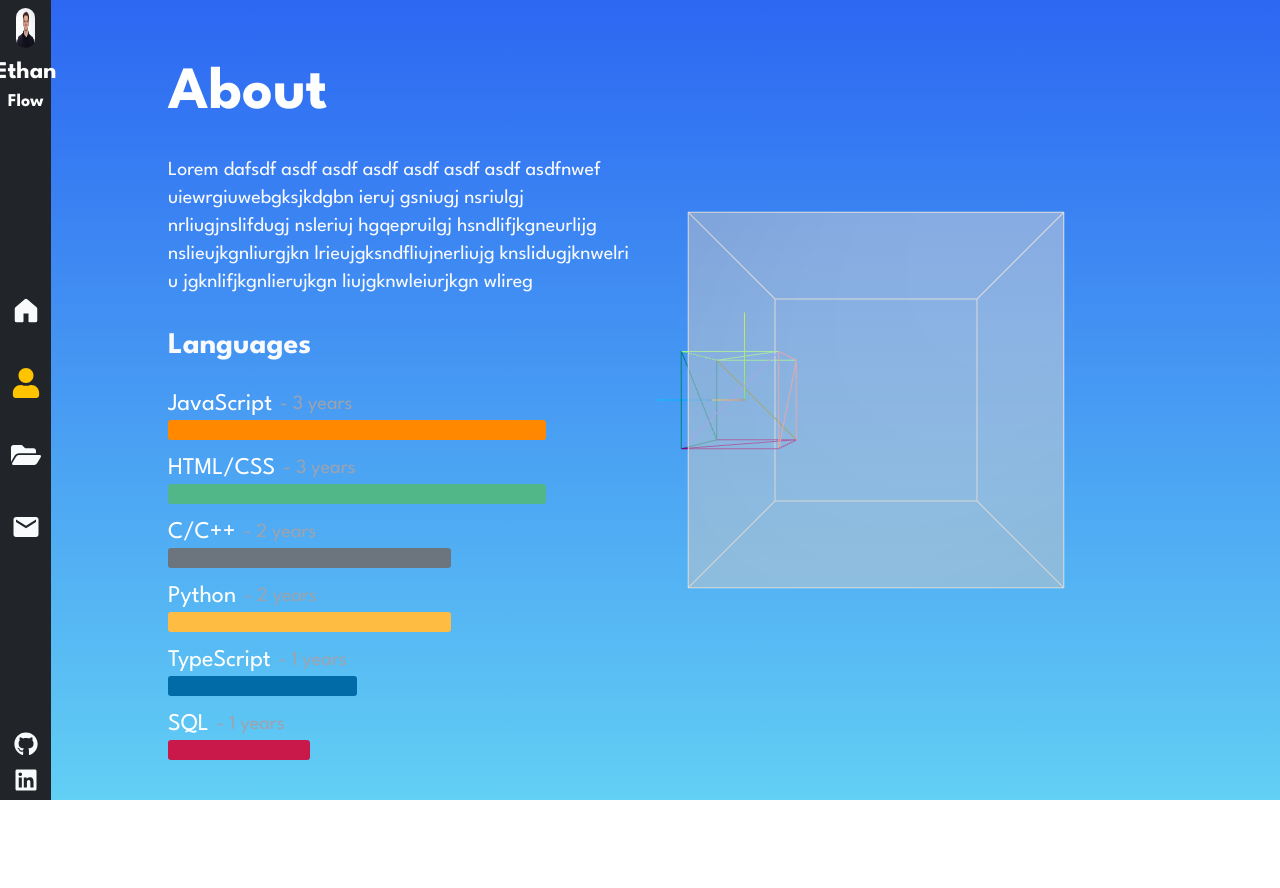
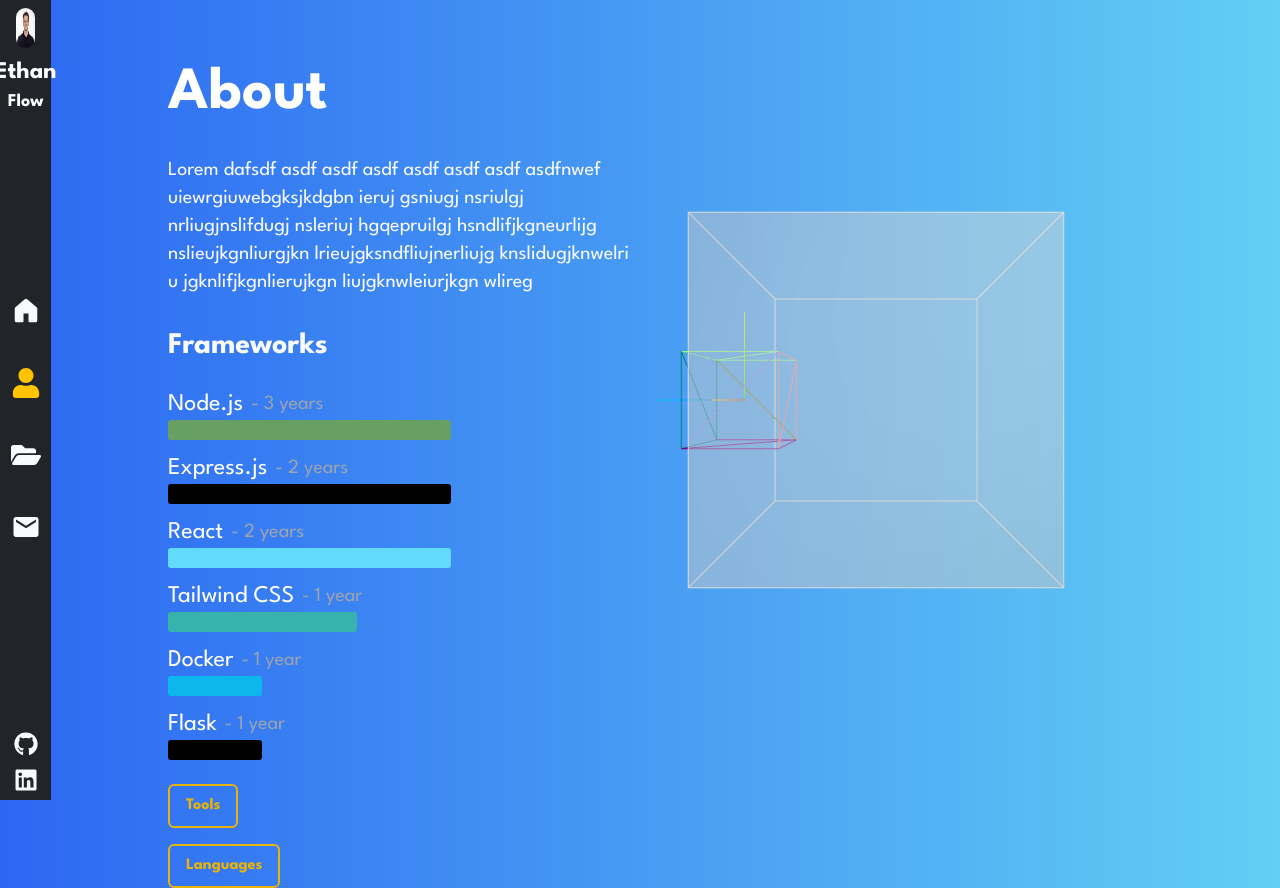
Before and after one commit to MrF1ow/Portfolio-Page, a React (Vite) app: page /about/frameworks in a window 1280 px wide. Before the commit the page ends 800 px from the top, so only its background shows below. Built offline with nearby package versions, Linux system fonts and the light colour scheme.

Commit message:
Added About Navigation

```diff
--- a/src/Root.tsx
+++ b/src/Root.tsx
@@ -1,5 +1,5 @@
 import { useState, useEffect } from "react";
-import { NavLink, Outlet, useLocation } from "react-router-dom";
+import { Outlet, useLocation } from "react-router-dom";
 import NavigationSection from "./sections/navigation-section";
 
 function Root(props: any): JSX.Element {
--- /dev/null
+++ b/src/components/button.tsx
@@ -0,0 +1,11 @@
+import { NavLink } from "react-router-dom";
+
+function Button({ title, path }: { title: string, path: string }): JSX.Element {
+  return (
+    <NavLink to={path} className="border-2 border-yellow-500 text-yellow-500 hover:text-darkgray hover:bg-yellow-500 px-4 py-2 rounded-md transition duration-300 ease-in-out font-bold">
+      {title}
+    </NavLink>
+  );
+}
+
+export default Button;
--- a/src/components/experience-slot.tsx
+++ b/src/components/experience-slot.tsx
@@ -1,15 +1,24 @@
-import LinePercent from './line-percent'
+import LinePercent from "./line-percent";
 
-function ExperienceSlot({ title, years, percent, color }: ExSlotProps & LinePercentProps): JSX.Element {
+function ExperienceSlot({
+  title,
+  years,
+  percent,
+  color,
+}: ExSlotProps & LinePercentProps): JSX.Element {
+  const yearText = years === 1 ? "year" : "years";
   return (
     <div>
       <p className="flex text-2xl text-white items-center gap-2">
         {title}
-        <span className="text-xl font-normal text-gray-400"> - {years} years</span>
+        <span className="text-xl font-normal text-gray-400">
+          {" "}
+          - {years} {yearText}
+        </span>
       </p>
       <LinePercent percent={percent} color={color} />
     </div>
-  )
+  );
 }
 
-export default ExperienceSlot
+export default ExperienceSlot;
--- a/src/data/experience.ts
+++ b/src/data/experience.ts
@@ -1,42 +1,116 @@
-
-
-export const langauegeExperience = [
+export const languageExperience = [
   {
-        title: 'JavaScript',
+    title: "JavaScript",
     years: 3,
-        color: '#ff8800',
-        percent: 80
+    color: "#ff8800",
+    percent: 80,
   },
   {
-        title: 'HTML/CSS',
+    title: "HTML/CSS",
     years: 3,
-        color: '#52b788',
-        percent: 80
+    color: "#52b788",
+    percent: 80,
   },
   {
     title: "C/C++",
     years: 2,
-        color: '#6c757d',
-        percent: 60
+    color: "#6c757d",
+    percent: 60,
   },
   {
     title: "Python",
     years: 2,
-        color: '#ffbc42',
-        percent: 60
+    color: "#ffbc42",
+    percent: 60,
   },
   {
     title: "TypeScript",
     years: 1,
-        color: '#006ba6',
-        percent: 40
+    color: "#006ba6",
+    percent: 40,
   },
   {
     title: "SQL",
     years: 1,
-        color: '#c9184a',
-        percent: 30
-    }
-]
+    color: "#c9184a",
+    percent: 30,
+  },
+];
 
-export const frameworkExperience = []
+export const frameworkExperience = [
+  {
+    title: "Node.js",
+    years: 3,
+    color: "#68a063",
+    percent: 60,
+  },
+  {
+    title: "Express.js",
+    years: 2,
+    color: "#000000",
+    percent: 60,
+  },
+  {
+    title: "React",
+    years: 2,
+    color: "#61dafb",
+    percent: 60,
+  },
+  {
+    title: "Tailwind CSS",
+    years: 1,
+    color: "#38b2ac",
+    percent: 40,
+  },
+  {
+    title: "Docker",
+    years: 1,
+    color: "#0db7ed",
+    percent: 20,
+  },
+  {
+    title: "Flask",
+    years: 1,
+    color: "#000000",
+    percent: 20,
+  },
+];
+
+export const toolsExperience = [
+  {
+    title: "Git/GitHub",
+    years: 3,
+    color: "#f34f29",
+    percent: 80,
+  },
+  {
+    title: "VS Code",
+    years: 3,
+    color: "#007acc",
+    percent: 80,
+  },
+  {
+    title: "Linux",
+    years: 3,
+    color: "#f5f5f5",
+    percent: 80,
+  },
+  {
+    title: "MongoDB",
+    years: 2,
+    color: "#13aa52",
+    percent: 60,
+  },
+  {
+    title: "MariaDB",
+    years: 1,
+    color: "#336791",
+    percent: 40,
+  },
+  {
+    title: "AWS",
+    years: 1,
+    color: "#ff9900",
+    percent: 20,
+  },
+];
--- a/src/main.tsx
+++ b/src/main.tsx
@@ -1,12 +1,17 @@
 import React from "react";
 import ReactDOM from "react-dom/client";
 import { createBrowserRouter, RouterProvider } from "react-router-dom";
-import App from "./App";
 import "./index.css";
 import HomeSection from "./sections/home-section";
 import AboutSection from "./sections/about-section";
 import ProjectSection from "./sections/project-section";
 import ContactSection from "./sections/contact-section";
+import ExperiencePanel from "./sections/about-section/components/experience-panel";
+import {
+  languageExperience,
+  frameworkExperience,
+  toolsExperience,
+} from "./data/experience";
 import Root from "./Root";
 
 const BrowserRouter = createBrowserRouter([
@@ -20,16 +25,26 @@ const BrowserRouter = createBrowserRouter([
         element: <AboutSection />,
         children: [
           {
+            index: true,
+            element: (
+              <ExperiencePanel title="Languages" data={languageExperience} />
+            ),
+          },
+          {
             path: "languages",
-            element: <div>Languages</div>,
+            element: (
+              <ExperiencePanel title="Languages" data={languageExperience} />
+            ),
           },
           {
             path: "frameworks",
-            element: <div>Frameworks</div>,
+            element: (
+              <ExperiencePanel title="Frameworks" data={frameworkExperience} />
+            ),
           },
           {
             path: "tools",
-            element: <div>Tools</div>,
+            element: <ExperiencePanel title="Tools" data={toolsExperience} />,
           },
         ],
       },
--- a/src/sections/about-section/components/experience-panel.tsx
+++ b/src/sections/about-section/components/experience-panel.tsx
@@ -1,19 +1,16 @@
-import ExperienceSlot from "../../../components/experience-slot";
-import { langauegeExperience } from "../../../data/experience";
+import Experience from "./experience";
+import SubSectionTitle from "../../../components/sub-section-title";
+import { ExperiencePanelProps } from "../../../types";
 
-function ExperiencePanel({}): JSX.Element {
+function ExperiencePanel({
+  title,
+  data,
+}: { title: string } & ExperiencePanelProps): JSX.Element {
   return (
-    <div className="py-6 flex flex-col gap-3">
-      {langauegeExperience.map((experience, index) => (
-        <ExperienceSlot
-          key={index}
-          title={experience.title}
-          percent={experience.percent}
-          years={experience.years}
-          color={experience.color}
-        />
-      ))}
-    </div>
+    <>
+      <SubSectionTitle title={title} />
+      <Experience data={data} />
+    </>
   );
 }
 
--- /dev/null
+++ b/src/sections/about-section/components/experience.tsx
@@ -0,0 +1,20 @@
+import ExperienceSlot from "../../../components/experience-slot";
+import { ExperiencePanelProps } from "../../../types";
+
+function Experience({ data }: ExperiencePanelProps): JSX.Element {
+  return (
+    <div className="py-6 flex flex-col gap-3">
+      {data.map((item, index) => (
+        <ExperienceSlot
+          key={index}
+          title={item.title}
+          percent={item.percent}
+          years={item.years}
+          color={item.color}
+        />
+      ))}
+    </div>
+  );
+}
+
+export default Experience;
--- a/src/sections/about-section/index.tsx
+++ b/src/sections/about-section/index.tsx
@@ -1,8 +1,10 @@
 import SectionTitle from "../../components/section-title";
-import SubSectionTitle from "../../components/sub-section-title";
 import Description from "../../components/description";
-import ExperiencePanel from "./components/experience-panel";
 import Cube from "../../components/cube";
+import Button from "../../components/button";
+import { Outlet } from "react-router-dom";
+import { useLocation } from "react-router-dom";
+import { useEffect, useState } from "react";
 
 /**
  * Content of the About Section
@@ -10,13 +12,44 @@ import Cube from "../../components/cube";
  * @returns {JSX.Element}
  */
 function AboutSection({ sectionRef }: SectionProps): JSX.Element {
+  const [activeItem, setActiveItem] = useState<string>("languages");
+  const location = useLocation();
+
+  useEffect(() => {
+    if (location.pathname === "/about" || location.pathname === "/about/") {
+      setActiveItem("languages");
+    } else {
+      const pathItem = location.pathname.split("/")[2];
+      setActiveItem(pathItem || "languages");
+    }
+  }, [location]);
+
   return (
     <div ref={sectionRef} className="flex flex-row w-full h-full">
       <div className="w-1/2">
-      <SectionTitle title="About" />
-      <Description text="Lorem dafsdf asdf asdf asdf asdf asdf asdf asdfnwef uiewrgiuwebgksjkdgbn ieruj gsniugj nsriulgj nrliugjnslifdugj nsleriuj hgqepruilgj hsndlifjkgneurlijg nslieujkgnliurgjkn lrieujgksndfliujnerliujg knslidugjknwelri u jgknlifjkgnlierujkgn liujgknwleiurjkgn wlireg" />
-      <SubSectionTitle title="Languages" />
-      <ExperiencePanel />
+        <SectionTitle title="About" />
+        <Description text="Lorem dafsdf asdf asdf asdf asdf asdf asdf asdfnwef uiewrgiuwebgksjkdgbn ieruj gsniugj nsriulgj nrliugjnslifdugj nsleriuj hgqepruilgj hsndlifjkgneurlijg nslieujkgnliurgjkn lrieujgksndfliujnerliujg knslidugjknwelri u jgknlifjkgnlierujkgn liujgknwleiurjkgn wlireg" />
+        <Outlet />
+        <div className="flex flex-col gap-4 items-start">
+          {activeItem === "languages" && (
+            <>
+              <Button title="Frameworks" path="/about/frameworks" />
+              <Button title="Tools" path="/about/tools" />
+            </>
+          )}
+          {activeItem === "frameworks" && (
+            <>
+              <Button title="Tools" path="/about/tools" />
+              <Button title="Languages" path="/about/languages" />
+            </>
+          )}
+          {activeItem === "tools" && (
+            <>
+              <Button title="Languages" path="/about/languages" />
+              <Button title="Frameworks" path="/about/frameworks" />
+            </>
+          )}
+        </div>
       </div>
       <div className="w-1/2">
         <Cube />
--- a/tailwind.config.js
+++ b/tailwind.config.js
@@ -10,7 +10,7 @@ export default {
         base: '16px',
       },
       backgroundImage:{
-        'custom-gradient': 'linear-gradient(to bottom, #2c67f2 , #62cff4)'
+        'custom-gradient': 'linear-gradient(to right, #2c67f2 , #62cff4)'
       },
       colors: {
         darkgray: '#212529',
--- a/tsconfig.json
+++ b/tsconfig.json
@@ -1,5 +1,6 @@
 {
     "compilerOptions": {
+      "typeRoots": ["./types", "./node_modules/@types"],
       "target": "ES2020",
       "useDefineForClassFields": true,
       "lib": [
```
Also changed, not shown: src/types/index.d.ts (+11 -0 lines). Lines whose indentation alone changed are shown as unchanged.
